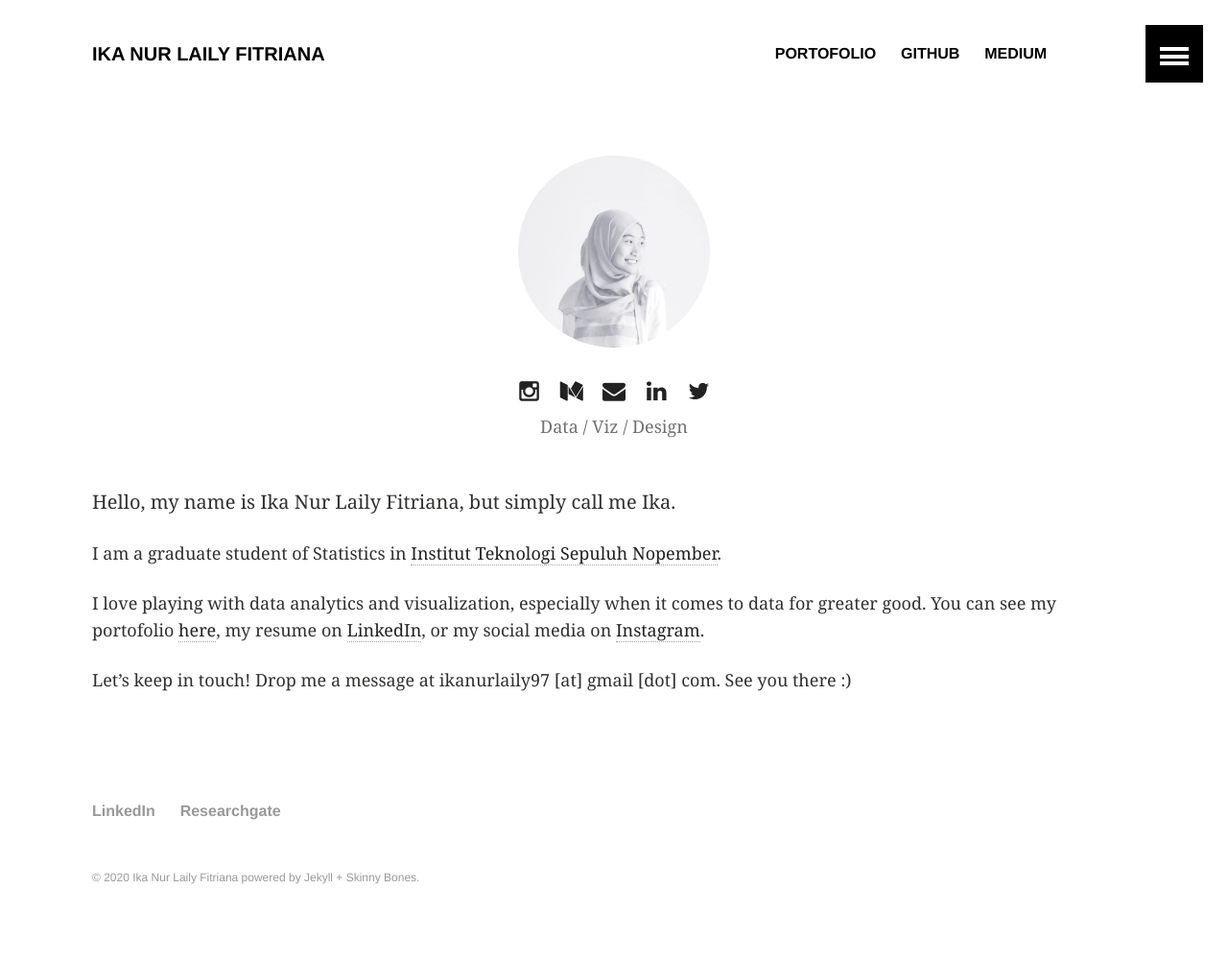
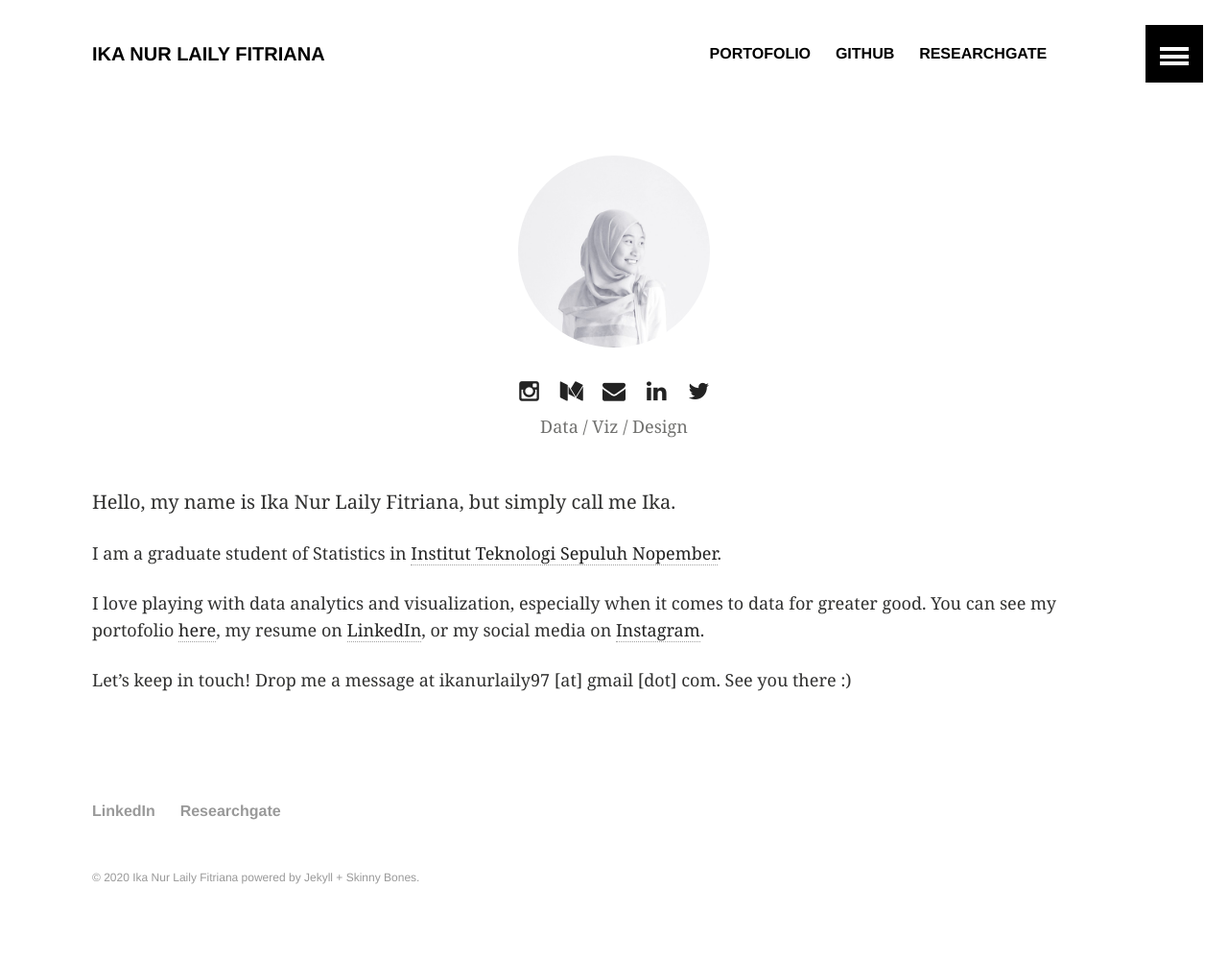
Before and after one commit to ikanurlaily/ikanurlaily.github.io, a Jekyll site: the page built from index.md, in a window 1280 px wide. Shown: the whole page at 96% size. Built offline with Jekyll 4.4.1, drawn with Linux system fonts in a browser that asks for light colours.

Commit message:
Update navigation.yml

```diff
--- a/_data/navigation.yml
+++ b/_data/navigation.yml
@@ -7,7 +7,7 @@
 
 
 - title: GitHub
-  url: http://www.github.com/nmonarizqa
+  url: https://github.com/ikanurlaily
 
-- title: Medium
-  url: http://www.medium.com/@nmonarizqa
+- title: Researchgate
+  url: https://www.researchgate.net/profile/Ika_Fitriana3
```
